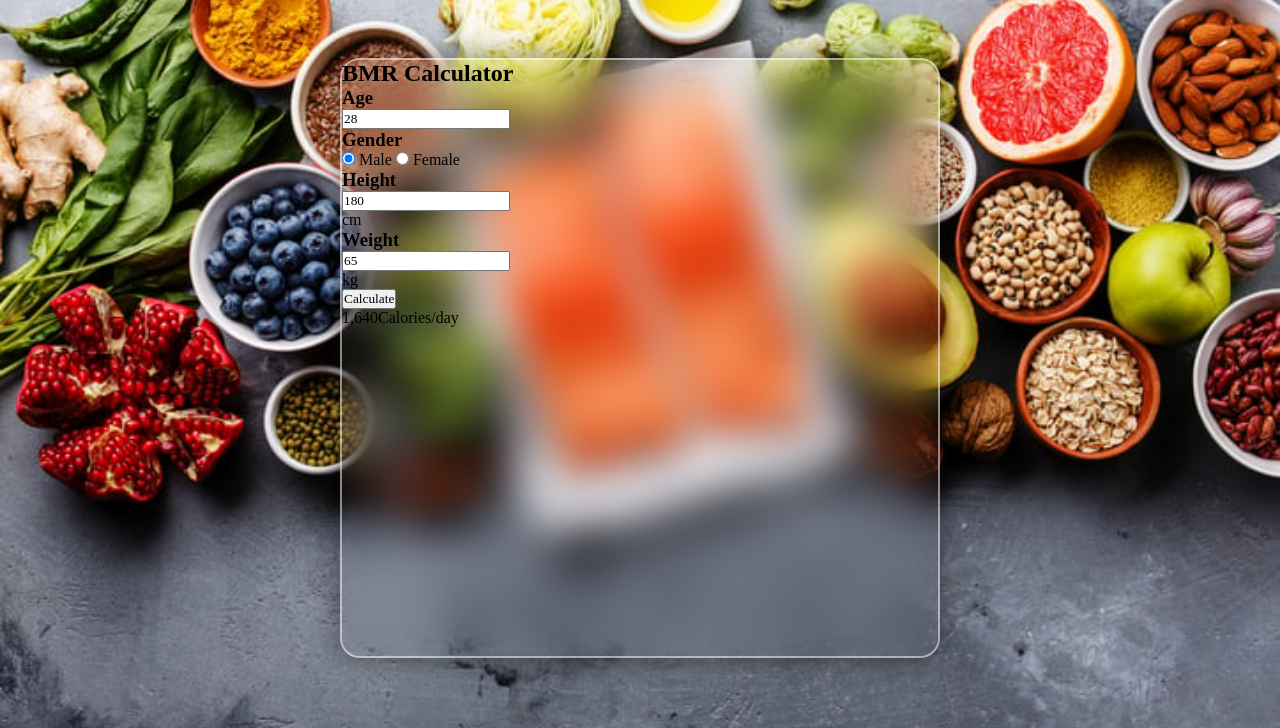
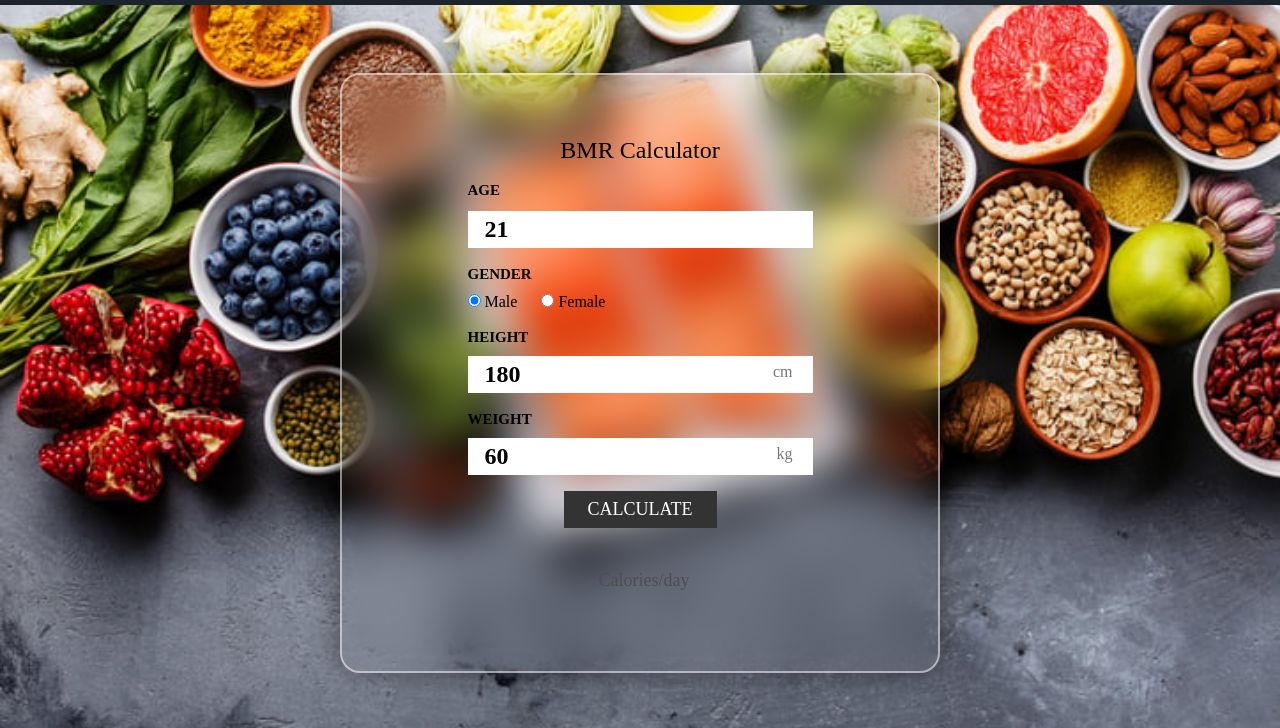
Before and after one commit to orico2412/188_5, a plain HTML site: page views/bmrPage.html in a window 1280 px wide. Shown: the part 72-800 px from the top of the page. Drawn offline with Linux system fonts and the light colour scheme; a web font is replaced by a local one.

Commit message:
to cushmaro

```diff
--- a/static/script.js
+++ b/static/script.js
@@ -3,7 +3,6 @@ const loginLink = document.querySelector('.login-link');
 const registerLink = document.querySelector('.register-link');
 const btnPopup = document.querySelector('.btnLogin-popup');
 const iconClose = document.querySelector('.icon-close');
-
 
 registerLink.addEventListener('click', ()=> {
     wrapper.classList.add('active');
--- /dev/null
+++ b/static/scriptPage2.js
@@ -0,0 +1,20 @@
+const calories = document.querySelector(".bmr-calculator .result .calories");
+const calculateBtn = document.querySelector(".bmr-calculator .result .calculate-btn");
+const age = document.querySelector(".bmr-calculator form #age");
+const height = document.querySelector(".bmr-calculator form #height")
+const weight = document.querySelector(".bmr-calculator form #weight");
+
+const calculateBMR = (weight, height, age, gender) =>{
+    if(gender == "male") {
+    return 10 * weight + 6.25 * height - 5 * age + 5;
+    }
+    return 10 * weight + 6.25 * height - 5 * age - 161;
+};
+
+calculateBtn.addEventListener("click", () => {
+    let genderValue = document.querySelector(".bmr-calculator form input[name=gender]:checked").value;
+
+    let BMR = calculateBMR(weight.value, height.value, age.value, genderValue);
+
+    calories.innerHTML = BMR.toLocaleString("en-US");
+});
--- a/static/style.css
+++ b/static/style.css
@@ -36,6 +36,7 @@ header
     justify-content: space-between;
     align-items: center;
     z-index: 99;
+    background-color: #1b242b;
 }
 .logo
 {
@@ -292,10 +293,7 @@ padding: 0 35px 0 5px;
 
 /*page2*/
 
-.nav-BMR
-{
 
-}
 
 .wrapper-BMR
 {
@@ -307,9 +305,10 @@ padding: 0 35px 0 5px;
     border-radius: 20px;
     backdrop-filter: blur(20px);
     box-shadow: 0 0 30px rgba(0, 0, 0, 0.5);
-    /* display: flex; */
+     display: flex;
     justify-content: center;
     align-items: center;
+    margin-top: 30px;
 }
 
 .subPages
@@ -323,3 +322,98 @@ padding: 0 35px 0 5px;
     background-position: center;
     padding-top: 60px;
 }
+
+.bmr-calculator
+{
+    max-width: 500px;
+    padding: 8px 24px;
+}
+
+.bmr-calculator,
+.bmr-calculator *
+{
+    box-sizing: border-box;
+}
+
+.bmr-calculator h2
+{
+    text-align: center;
+    color: rgb(0, 0, 0);
+    font-weight: 100;
+    margin: -8px -24px;
+    margin-bottom: 0px;
+    padding: 2px;
+}
+
+.bmr-calculator form h3
+{
+    font-size: 15px;
+    text-transform: uppercase;
+    margin: 16px 0 10px 0;
+}
+
+.bmr-calculator form input[type="text"]
+{
+    width: 100%;
+    padding: 4px 16px;
+    font-size: 24px;
+    font-weight: bold;
+    border: 1px solid white;
+}
+
+.bmr-calculator form
+{
+    display: flex;
+    flex-direction: column;
+    gap: 2px;
+
+}
+
+.bmr-calculator form #female
+{
+    margin-left: 20px;
+}
+
+.bmr-calculator form .height,
+.bmr-calculator form .weight
+{
+    position: relative;
+}
+
+.bmr-calculator form .unit
+{
+    position: absolute;
+    right: 20px;
+    top: 50px;
+    color: #777;
+}
+
+.bmr-calculator .result .calculate-btn
+{
+    padding: 8px 24px;
+    margin: 16px 0;
+    font-size: 18px;
+    font-weight: 100;
+    text-transform: uppercase;
+    border: none;
+    background: #333;
+    color: #fff;
+    cursor: pointer;
+    margin-bottom: 32px;
+}
+
+.bmr-calculator .result
+{
+    text-align: center;
+    color: #4e4e4e;
+    font-size: 18px;
+}
+
+.bmr-calculator .result .calories
+{
+    color: rgb(0, 56, 0);
+    font-size: 38px;
+    font-weight: 900;
+    margin-right: 8px;
+    vertical-align: middle;
+}
--- a/views/bmrPage.html
+++ b/views/bmrPage.html
@@ -8,7 +8,7 @@
         Calorie Calculator
     </title>
     <link rel="stylesheet" href="../static/style.css">
-    <script defer src="../static/script.js"></script>
+    <script defer src="../static/scriptPage2.js"></script>
 
 </head>
 <body class="subPages">
@@ -26,7 +26,7 @@
             <div class="controls">
                 <form>
                     <h3>Age</h3>
-                    <input type="text" id="age" value="28"/>
+                    <input type="text" id="age" value="21"/>
 
                     <div class="gender">
                         <h3>Gender</h3>
@@ -44,14 +44,14 @@
 
                     <div class="weight">
                         <h3>Weight</h3>
-                        <input type="text" id="weight" value="65">
+                        <input type="text" id="weight" value="60">
                         <div class="unit">kg</div>
                     </div>
                 </form>
 
                 <div class="result">
-                    <button class="=calculate-btn">Calculate</button>
-                    <div class="result-message"><span class="calories">1,640</span>Calories/day</div>
+                    <button class="calculate-btn">Calculate</button>
+                    <div class="result-message"><span class="calories"></span>Calories/day</div>
                 </div>
 
             </div>
```
Also changed, not shown: views/mainPage.html (+10 -10 lines).
